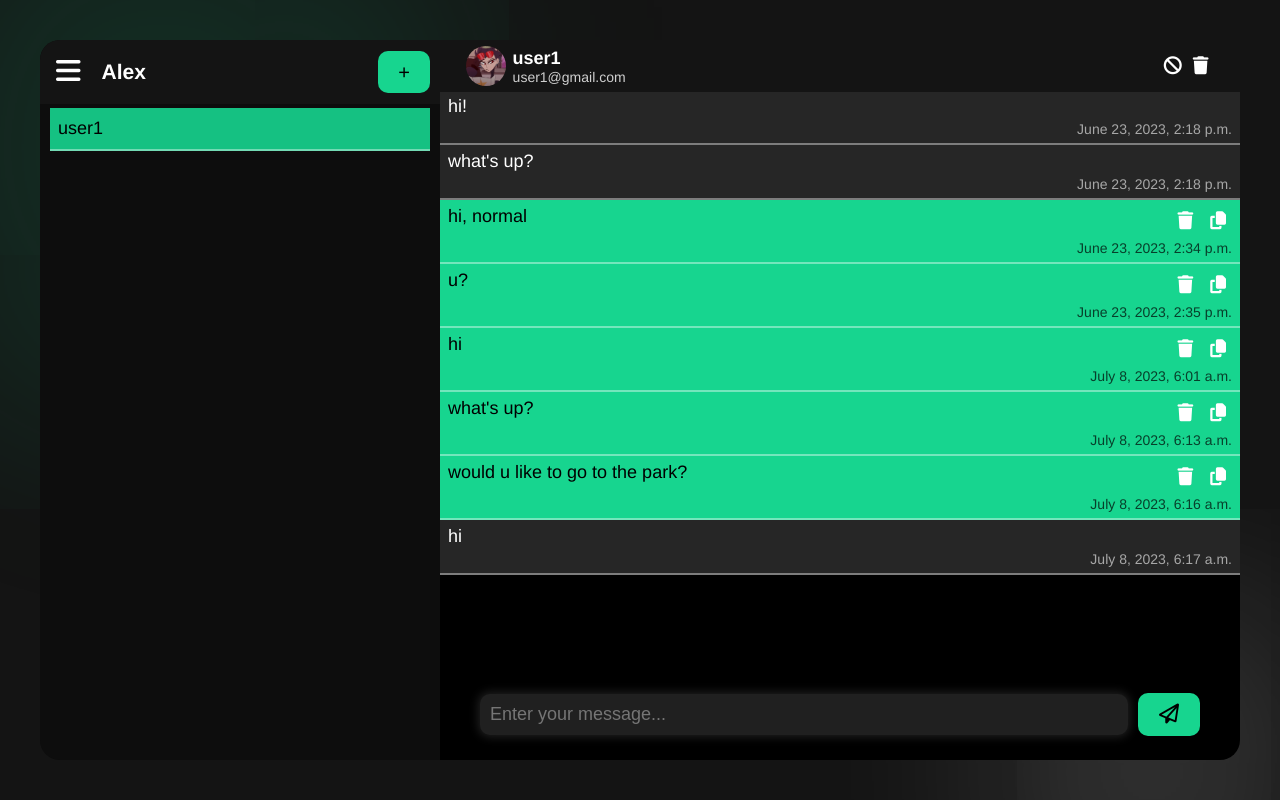
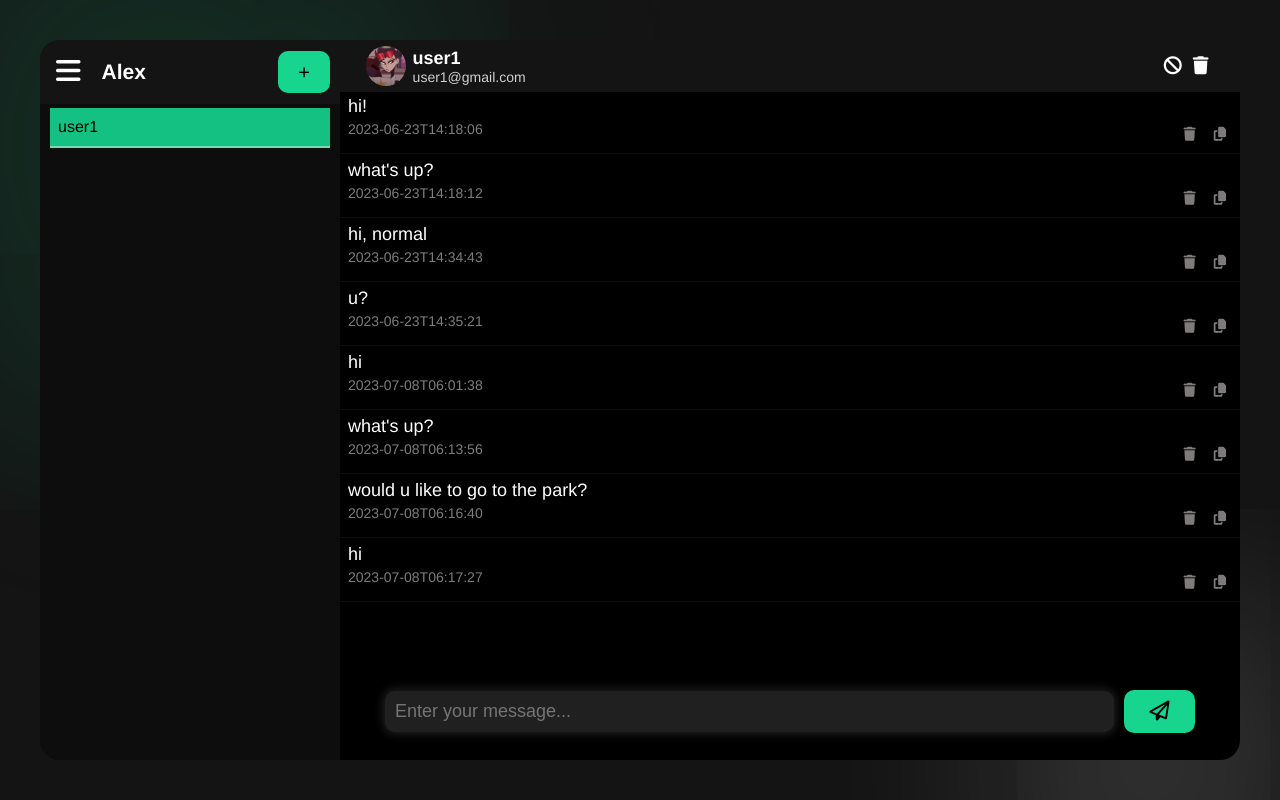
Before and after one commit to audiowide/just-a-messenger, a Django app: a page that uses templates/main.html in a window 1280 px wide. Run offline with Django 4.2, Linux system fonts and the light colour scheme; a user stored in the database is signed in; data comes from the database, SQL or seed files in the repository; both versions use the stored data as it was after the commit; some libraries are stand-ins or nearby versions.

Commit message:
add api/js version show all & create

```diff
--- /dev/null
+++ b/base/api/urls.py
@@ -0,0 +1,7 @@
+from django.urls import path
+from . import views
+
+urlpatterns = [
+    path('messages/<str:chat_slug>', views.message_list_create, name='message_list_create'),
+    path('messages/<str:chat_slug>', views.message_delete, name='message_delete'),
+]
--- /dev/null
+++ b/base/api/views.py
@@ -0,0 +1,50 @@
+from django.http import JsonResponse
+from django.views.decorators.csrf import csrf_exempt
+
+from ..models import Message, Chat
+
+@csrf_exempt
+def message_list_create(request, chat_slug):
+    try:
+        chat = Chat.objects.get(slug=chat_slug)
+
+        if request.method == 'GET':
+            messages = Message.objects.filter(chat=chat).order_by('created')
+            data = [{
+                'id': message.id,
+                'message': message.message,
+                'user': message.user.username,
+                'created': message.created
+            } for message in messages]
+
+            return JsonResponse(data, safe=False)
+
+        if request.method == 'POST':
+            user = request.user
+            text = request.POST.get('text')
+
+            message = Message.objects.create(user=user, chat=chat, message=text)
+
+            data = {'id': message.id,
+                    'user': message.user.username,
+                    'message': message.message}
+
+            return JsonResponse('success', safe=False)
+        else:
+            return JsonResponse({'error': 'Method not allowed'}, status=405)
+    except:
+        return JsonResponse({'error': 'Invalid chat slug'}, status=404)
+
+@csrf_exempt
+def message_delete(request, pk):
+    try:
+        todo = Message.objects.get(pk=pk)
+
+        if request.method == 'DELETE':
+            todo.delete()
+            return JsonResponse({
+                'message': 'Message deleted successfully'
+            }, status=204)
+
+    except Message.DoesNotExist:
+        return JsonResponse({'error': 'Message not found'}, status=404)
--- a/base/models.py
+++ b/base/models.py
@@ -33,4 +33,4 @@ class Message(models.Model):
    updated = models.DateTimeField(auto_now=True)
 
    def __str__(self):
-      return '{} - {} - {}'.format(self.chat.name, self.user.username, self.created)
+      return '{} - {}'.format(self.user.username, self.created)
--- a/base/templates/base/Chat.html
+++ b/base/templates/base/Chat.html
@@ -57,6 +57,9 @@
       <div class="form__right">
 
          {% if type == 'create' %}
+
+         {% comment %} ______ create new chat ______ {% endcomment %}
+
             <form action="" method="POST" class="create_new_chate">
                {% csrf_token %}
                <input
@@ -67,7 +70,11 @@
                <button class="btn" type="submit">Create<button>
             </form>
          {% elif type == 'chat' %}
+
+         {% comment %} _____ chat ______ {% endcomment %}
+
         <div class="pre__messages">
+         <input type="hidden" name="request-user" value="{{request.user}}" id="RequestUser" />
          <div class="pre__messages__header">
             <div class="pre__messages__header__left">
                {% if request.user == one_chat.user1 %}
@@ -92,48 +99,21 @@
                   ></a>
             </div>
          </div>
-         <div class="messages">
-            {% if texts|length != 0 %}
-            {% for message in texts %}
-               <div
-               class="mess"
-               {% if message.user == request.user %}
-                  style="background-color: rgba(23, 213, 143, 1); color: black;"
-               {% endif %}
-            >
-            <div class="mess__content">
-               <p class="text_for_copy">{{message.message}}</p>
-               {% if message.user == request.user %}
-               <p>
-                  <a
-                     class="fa-solid fa-trash icon"
-                     href="{% url 'base:message-delete' one_chat.slug message.id %}"
-                  ></a>
-                  <a class="fa-solid fa-copy icon copy" ></a>
-               </p>
-               {% endif %}
-            </div>
-            <p
-            class="mess_time"
-            {% if message.user == request.user %}
-               style="color: rgb(0,0,0,.7)"
-            {% endif %}
-            >{{ message.updated }}</p>
-            </div>
-            {% endfor %}
-            {% else %}
-            <div class="notFound">
-               <h2>Messages Not Found</h2>
-               <i class="fa-solid fa-comment-slash"></i>
-            </div>
-            {% endif %}
-         </div>
-         <form action="" method="POST" class="pre__messages__form">
+
+         <input
+            type='hidden'
+            id ='chatSlug'
+            value='{{ one_chat.slug }}'
+         />
+         <div class="messages" id ='MessagesList'></div>
+
+         <form class="pre__messages__form" id="addNewMessage">
              {% csrf_token %}
              <input
                type="text"
-               name="message"
+               name="text"
                placeholder="Enter your message..."
+               id = 'MessageCreateInput'
                required
                />
                <button type="submit" class="btn">
@@ -143,6 +123,9 @@
         </div>
 
         {% elif type == 'settings' %}
+
+        {% comment %} _____ settings _____ {% endcomment %}
+
          <form method='POST' enctype="multipart/form-data">
             {% csrf_token %}
             <h2>Update Info</h2>
@@ -176,7 +159,7 @@
 
    </div>
 </div>
+<script src="{% static 'js/crud_message.js' %}"></script>
 <script src="{% static 'js/copy_message.js' %}"></script>
 <script src="{% static 'js/show_menu.js' %}"></script>
-<script src="{% static 'js/create_messages.js' %}"></script>
 {% endblock content %}
--- a/base/urls.py
+++ b/base/urls.py
@@ -16,5 +16,5 @@ urlpatterns = [
    path('chats/<str:slug>', chat.chat, name='chat'),
 
    path('chats/<str:slug>/delete', chat.chat_delete, name='chat-delete'),
-   path('chats/<str:slug>/messages/<int:message_id>/', chat.message_delete, name='message-delete'),
+   path('messages/<int:message_id>/delete', chat.message_delete, name='message-delete'),
 ]
--- a/base/views/chat.py
+++ b/base/views/chat.py
@@ -52,25 +52,21 @@ def chat(request, slug):
    messages = Message.objects.filter(chat=one_chat)
    chats = Chat.objects.filter(Q(user1 =request.user) | Q(user2=request.user))
 
-   print(profile_user2, profile_user2.image, profile_user2.user.username)
+   # if request.method == 'POST':
+   #    message = request.POST.get('message')
 
-
-   if request.method == 'POST':
-      message = request.POST.get('message')
-
-      message = Message.objects.create(
-         chat = one_chat,
-         user = request.user,
-         message = message,
-      )
-      return redirect('base:chat', one_chat.slug)
+   #    message = Message.objects.create(
+   #       chat = one_chat,
+   #       user = request.user,
+   #       message = message,
+   #    )
+   #    return redirect('base:chat', one_chat.slug)
 
    context = {
       'type': type,
 
       'one_chat': one_chat,
       'profile_user2': profile_user2,
-      'texts': messages,
 
       'chats': chats,
    }
--- a/settings/settings.py
+++ b/settings/settings.py
@@ -39,6 +39,7 @@ INSTALLED_APPS = [
     'django.contrib.staticfiles',
 
     'base',
+    # 'channels',
 ]
 
 MIDDLEWARE = [
--- a/settings/urls.py
+++ b/settings/urls.py
@@ -3,5 +3,7 @@ from django.urls import path, include
 
 urlpatterns = [
     path('admin/', admin.site.urls),
-    path('', include('base.urls'))
+
+    path('', include('base.urls')),
+    path('api/', include('base.api.urls')),
 ]
--- a/static/css/auth.css
+++ b/static/css/auth.css
@@ -7,6 +7,7 @@
    width: 100%;
    min-height: 100vh;
    height: 100%;
+   padding: 2vh 2vw;
 }
 .form {
    display: flex;
--- a/static/css/chat.css
+++ b/static/css/chat.css
@@ -6,7 +6,7 @@
 
 .form__left {
    width: 100%;
-   max-width: 400px;
+   max-width: 300px;
    background-color: rgb(254,254,254,.05);
    min-height: 90vh;
    height: 100%;
@@ -43,6 +43,7 @@
    width: 100%;
    transition: all .3s linear;
    color: white;
+   font-size: 16px;
 }
 .chat:hover {
    background-color: rgb(23, 213, 143, .9);
@@ -159,6 +160,7 @@
 .pre__messages__form input {
    width: 100%;
    max-width: 90%;
+   font-size: 18px;
    min-width: 90%;
    background-color: #202020;
    box-shadow: 0 0 10px 2px #202020;
@@ -192,7 +194,7 @@
    background-color: #17d58f;;
 }
 
-.mess {
+.write {
    background-color: rgb(254,254,254,.15);
    padding: 6px 8px;
    transition: all .3s linear;
@@ -201,16 +203,16 @@
    max-width: 800px;
    border-bottom: 2px solid rgb(255,255,255,.4);
 }
-.mess:hover {
+.write:hover {
    background-color: rgb(254,254,254,.25);
 }
-.mess_time {
+.write_time {
    width: 100%;
    text-align: right;
    font-size: 14px;
    color: rgb(254,254,254,.6)
 }
-.mess__content {
+.write__content {
    display: flex;
    justify-content: space-between;
    margin-bottom: 4px;
@@ -238,3 +240,55 @@
    color:  rgb(254,254,254,.4);
    font-size: 33px;
 }
+
+/* message */
+.message {
+   border-bottom: 1px solid rgb(254,254,254,.05);
+   width: 100%;
+   padding: 6px 8px;
+   transition: all .3s linear;
+   /* animation: message-show 1s linear; */
+}
+.message__header {
+   display: flex;
+   justify-content: space-between;
+   align-items: start;
+   margin-top: 4px;
+   gap: 10px;
+   width: 100%;
+}
+.message p {
+   width: 100%;
+}
+.message__header span {
+   color:  rgb(254,245, 245,.5);
+   font-size: 14px;
+}
+.message__header div {
+   display: flex;
+   justify-content: center;
+   align-items: center;
+   flex-wrap: wrap;
+   gap: 6px;
+}
+.message__header div i {
+   font-size: 14px;
+   color:  rgb(254,245, 245,.5);
+   transition: all .3s linear;
+   padding: 6px;
+}
+.message__header div i:hover {
+   color: #17d58f;
+   cursor: pointer;
+   border-radius: 100%;
+   background-color: rgb(254,254,254,.2);
+}
+
+@keyframes message-show  {
+   0% {
+      opacity: 0;
+   }
+   100% {
+      opacity: 1;
+   }
+}
--- a/static/css/main.css
+++ b/static/css/main.css
@@ -85,11 +85,11 @@ input:hover, input:focus {
    box-shadow: 1px 1px 10px 0px #17D58F;
 }
 
-.messages {
+.notions {
    position: fixed;
 
 }
-.message {
+.notion {
    position: fixed;
    top:5vh;
    z-index: 10;
@@ -108,7 +108,7 @@ input:hover, input:focus {
    box-shadow: 0 0 10px 0px #17D58F;
 }
 
-.message .message_close:hover {
+.notion .message_close:hover {
    color: #17D58F;
    background-color: #141414;
    border-radius: 100%;
--- /dev/null
+++ b/static/js/crud_message.js
@@ -0,0 +1,76 @@
+document.addEventListener('DOMContentLoaded', () => {
+    const messagesList = document.getElementById('MessagesList')
+    const chatSlug = document.querySelector('#chatSlug')
+
+    const addNewMessage = document.querySelector('#addNewMessage')
+    const messageCreateInput = document.querySelector('#MessageCreateInput')
+
+    // get all messages
+    const  getAllMessages = () => {
+        messagesList.innerHTML = ''
+
+        fetch(`/api/messages/${chatSlug.value}`)
+            .then((res) => res.json())
+            .then((messages) => {
+                messages.forEach((message) => {
+                const div = document.createElement('div')
+                div.classList.add('message')
+                div.id = `${message.id}_notification`;
+
+                div.innerHTML = `
+                <p>${message.message}</p>
+                <div class="message__header">
+                    <span>${message.created.split('').splice(0,19).join('')}</span>
+                    <div>
+                        <i class="fa-solid fa-trash"></i>
+                        <i class="fa-solid fa-copy"></i>
+                    </div>
+                </div>
+                `
+                messagesList.appendChild(div)
+                })
+            })
+            .catch((err) => {
+                console.log(err)
+            })
+    }
+
+    // Add a new message
+    addNewMessage.addEventListener('submit', async (e) => {
+        e.preventDefault()
+
+        let formData = new FormData(addNewMessage);
+        console.log(messageCreateInput.value)
+
+        await fetch(`/api/messages/${chatSlug.value}`, {
+            method: 'POST',
+            body: formData
+        })
+            .then((res) => res.json())
+            .then((messages) => {
+                getAllMessages()
+                messageCreateInput.value = ''
+            })
+            .catch((err) => {
+                console.log(err)
+            })
+    })
+
+    // update messages
+    const updateMessages = () => {
+        try {
+            getAllMessages();
+        } catch (err) {
+            console.log(err)
+        }
+    };
+
+
+    setInterval(updateMessages, 1000)
+
+    setInterval(() => {
+        console.log('1sec')
+    }, 1000)
+
+    getAllMessages()
+})
--- a/templates/main.html
+++ b/templates/main.html
@@ -12,9 +12,9 @@
 </head>
 <body>
    {% if messages %}
-   <div class="messages">
+   <div class="notions">
        {% for message in messages %}
-      <div class='message'>
+      <div class='notion'>
                {{message}}
                <i class="fa-solid fa-xmark message_close"></i>
            </div>
```
Also changed, not shown: db.sqlite3, static/js/create_messages.js (deleted).
